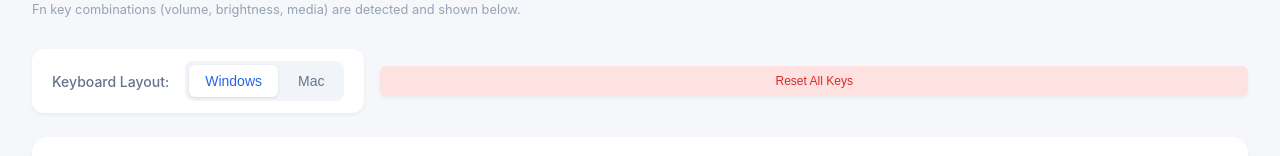
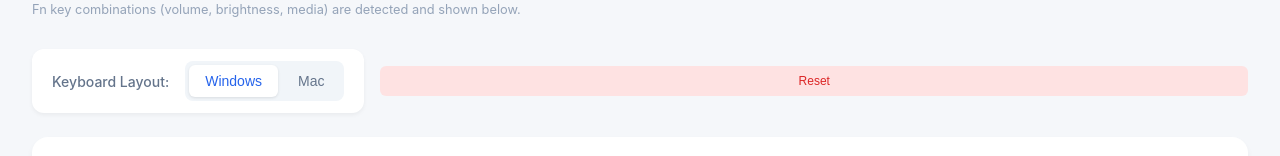
Before and after one commit to dtr9/device-tester, a React (Vite) app: page /keyboard in a window 1280 px wide. Shown: the part 162-318 px from the top of the page. Built offline with nearby package versions, Linux system fonts and the light colour scheme.

Commit message:
Make reset button subtle text link

```diff
--- a/src/pages/KeyboardTester.css
+++ b/src/pages/KeyboardTester.css
@@ -362,22 +362,19 @@
 }
 
 .reset-btn {
-  background: #fff;
-  border: 1px solid #e2e8f0;
-  padding: 0.75rem 1.25rem;
-  border-radius: 0.75rem;
-  font-size: 0.875rem;
-  font-weight: 500;
-  color: #64748b;
+  background: transparent;
+  border: none;
+  padding: 0.5rem;
+  font-size: 0.8rem;
+  font-weight: 400;
+  color: #94a3b8;
   cursor: pointer;
-  transition: all 0.2s ease;
-  box-shadow: 0 2px 4px rgba(0, 0, 0, 0.05);
+  transition: color 0.2s ease;
 }
 
 .reset-btn:hover {
-  background: #f1f5f9;
-  color: #475569;
-  border-color: #cbd5e1;
+  color: #64748b;
+  text-decoration: underline;
 }
 
 .layout-label {
--- a/src/pages/KeyboardTester.jsx
+++ b/src/pages/KeyboardTester.jsx
@@ -608,7 +608,7 @@
           </div>
         </div>
         <button className="reset-btn" onClick={resetTestedKeys}>
-          Reset All Keys
+          Reset
         </button>
       </div>
 
```
